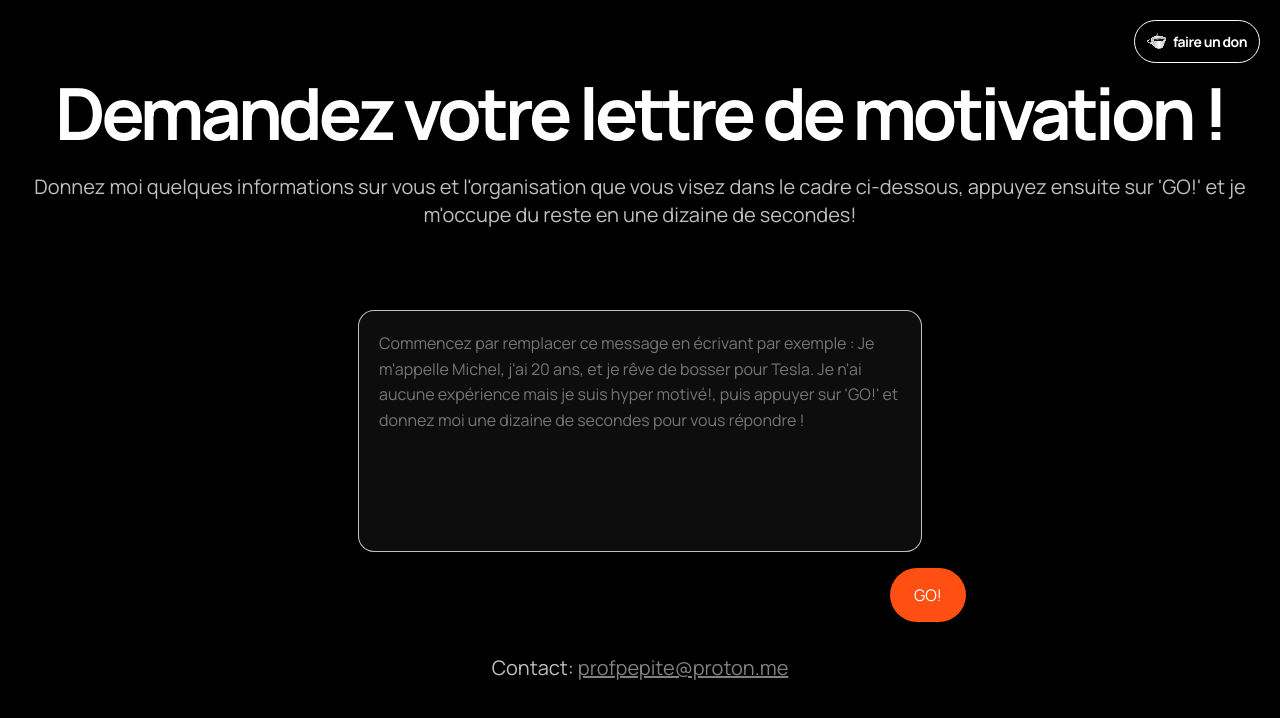
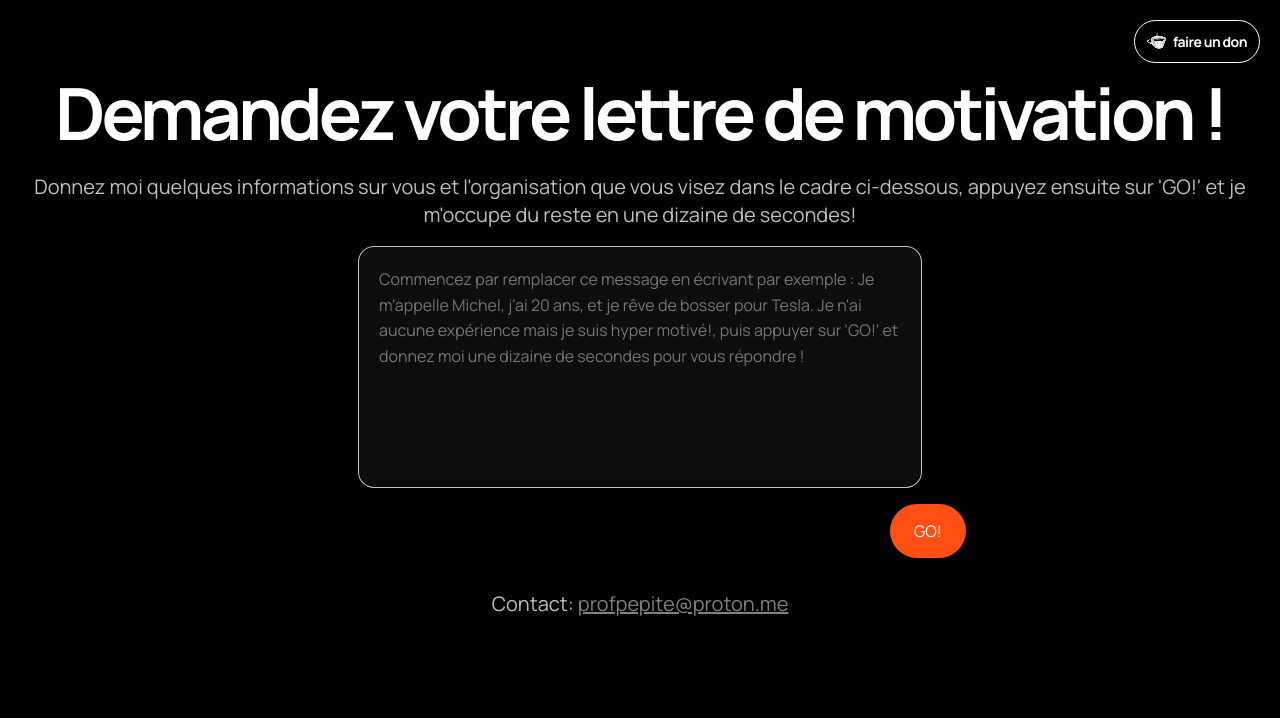
Before and after one commit to bibisixtynine/pauljob, a Next.js app: page / in a window 1280 px wide. Shown: the top 718 px of the page. Built offline with nearby package versions, Linux system fonts and the light colour scheme; no server answers.

Commit message:
container gap 64px to 0

```diff
--- a/pages/styles.css
+++ b/pages/styles.css
@@ -30,10 +30,10 @@ body {
     height: fit-content;
     max-width: 100%; /*jb */
     overflow: auto;
-    padding: 70px 0px; /* added 0px and increase 50 to 70jb */
+    padding: 70px 0px 0px 0px; /* added 0px and increase 50 to 70jb */
     position: relative;
     width: auto;
-    gap: 64px;
+    gap: 0px; /* jb*/
 }
 
 .header {
```
